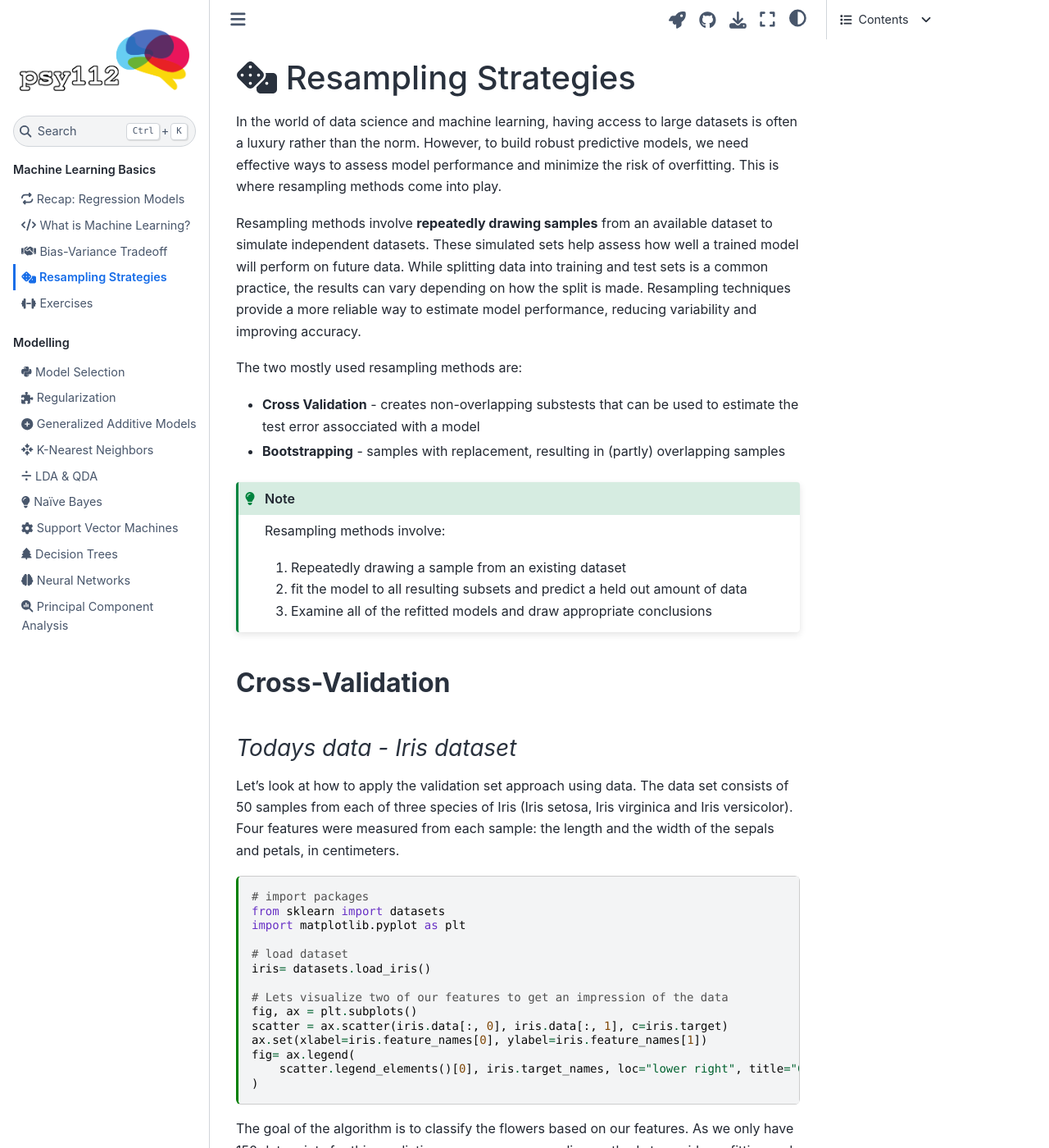
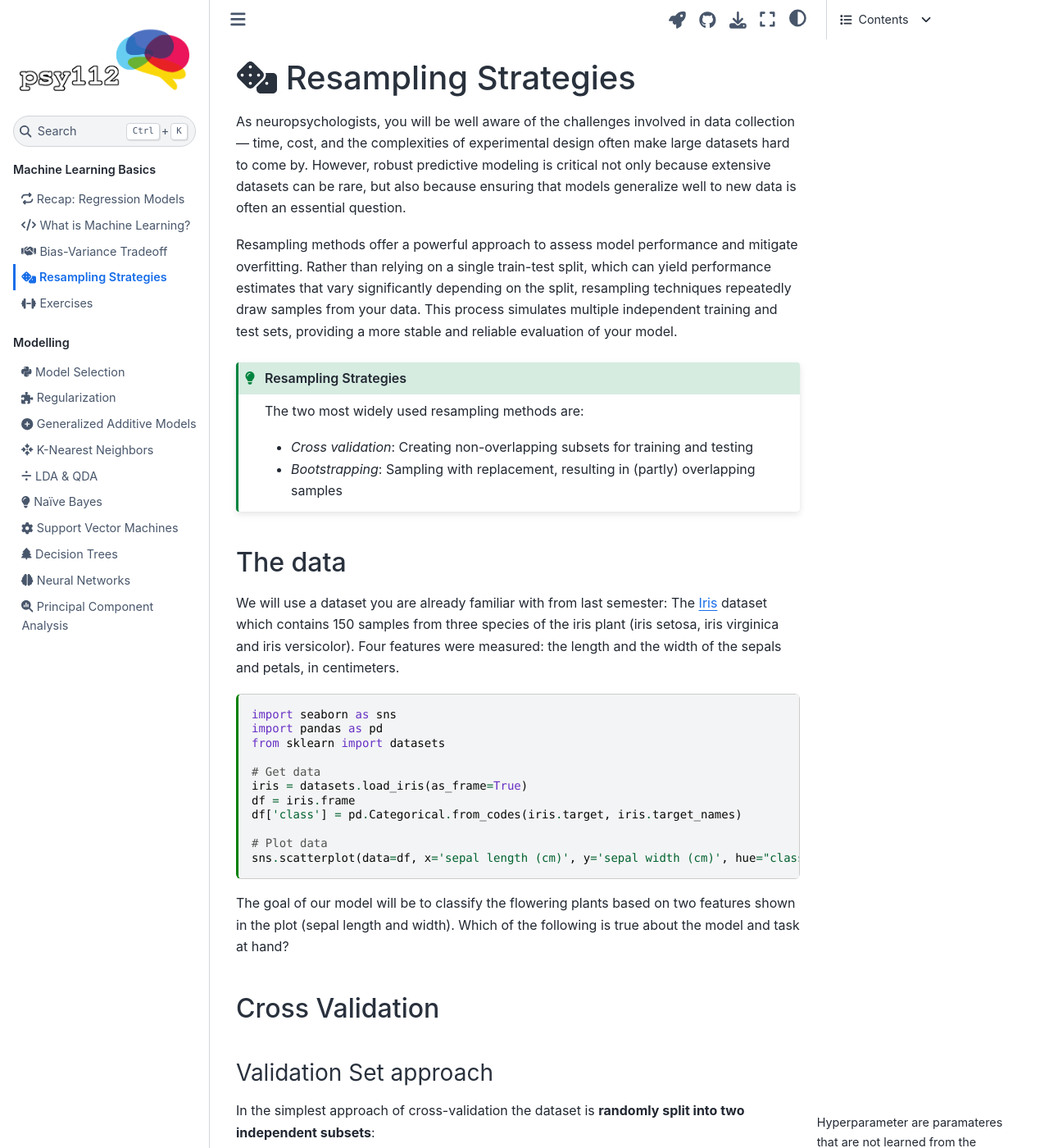
Before and after one commit to mibur1/psy112, a Jupyter Book: the page built from book/1_basics/3_resampling.md, in a window 1280 px wide and 1400 px high. Shown: the whole window at 82% size. Built offline with Jupyter Book 1.0.4 settings and Sphinx 7.4.7 and the Sphinx Book theme 1.1.4, drawn with Linux system fonts in a browser that asks for light colours; comment, search, counter and statistics services are not loaded; some of the changed text lies outside the part shown.

Commit message:
updates to resampling strategies

````diff
--- a/_config.yml
+++ b/_config.yml
@@ -20,7 +20,7 @@ bibtex_bibfiles:
 
 # Information about where the book exists on the web
 repository:
-  url: https://github.com/mibur1/psy112-book
+  url: https://github.com/mibur1/psy112
   branch: main
 
 # Add GitHub buttons to your book
@@ -28,13 +28,13 @@ html:
   home_page_in_navbar: false
   use_issues_button: true
   use_repository_button: true
-  baseurl: https://mibur1.github.io/psy112-book/
+  baseurl: https://mibur1.github.io/psy112
   extra_css:
     - _static/custom.css
 
 sphinx:
   html_context:
-    default_mode: dark
+    default_mode: light
   recursive_update: true
   config:
     html_js_files:
--- a/book/1_basics/3_resampling.md
+++ b/book/1_basics/3_resampling.md
@@ -16,51 +16,51 @@ myst:
 ---
 
 # <i class="fa-solid fa-dice"></i> Resampling Strategies
-In the world of data science and machine learning, having access to large datasets is often a luxury rather than the norm. However, to build robust predictive models, we need effective ways to assess model performance and minimize the risk of overfitting. This is where resampling methods come into play.
 
-Resampling methods involve **repeatedly drawing samples** from an available dataset to simulate independent datasets. These simulated sets help assess how well a trained model will perform on future data. While splitting data into training and test sets is a common practice, the results can vary depending on how the split is made. Resampling techniques provide a more reliable way to estimate model performance, reducing variability and improving accuracy.
+As neuropsychologists, you will be well aware of the challenges involved in data collection — time, cost, and the complexities of experimental design often make large datasets hard to come by. However, robust predictive modeling is critical not only because extensive datasets can be rare, but also because ensuring that models generalize well to new data is often an essential question.
 
-The two mostly used resampling methods are:
-- **Cross Validation** - creates non-overlapping substests that can be used to estimate the test error assocciated with a model
-- **Bootstrapping** - samples with replacement, resulting in (partly) overlapping samples
+Resampling methods offer a powerful approach to assess model performance and mitigate overfitting. Rather than relying on a single train-test split, which can yield performance estimates that vary significantly depending on the split, resampling techniques repeatedly draw samples from your data. This process simulates multiple independent training and test sets, providing a more stable and reliable evaluation of your model.
 
-```{admonition} Note
+
+```{admonition} Resampling Strategies
 :class: hint
 
-Resampling methods involve:
-1. Repeatedly drawing a sample from an existing dataset
-2. fit the model to all resulting subsets and predict a held out amount of data
-3. Examine all of the refitted models and draw appropriate conclusions
+The two most widely used resampling methods are:
+
+- *Cross validation*: Creating non-overlapping subsets for training and testing
+- *Bootstrapping*: Sampling with replacement, resulting in (partly) overlapping samples
 ```
 
-## **Cross-Validation**
-### *Todays data - Iris dataset*
-Let's look at how to apply the validation set approach using data.
-The data set consists of 50 samples from each of three species of Iris (Iris setosa, Iris virginica and Iris versicolor). Four features were measured from each sample: the length and the width of the sepals and petals, in centimeters.
+## The data
+
+We will use a dataset you are already familiar with from last semester: The [Iris](https://scikit-learn.org/stable/modules/generated/sklearn.datasets.load_iris.html) dataset which contains 150 samples from three species of the iris plant (iris setosa, iris virginica and iris versicolor). Four features were measured: the length and the width of the sepals and petals, in centimeters.
 
 ```{code-cell}
-# import packages
+import seaborn as sns
+import pandas as pd
 from sklearn import datasets
-import matplotlib.pyplot as plt
 
-# load dataset
-iris= datasets.load_iris()
+# Get data
+iris = datasets.load_iris(as_frame=True)
+df = iris.frame
+df['class'] = pd.Categorical.from_codes(iris.target, iris.target_names)
 
-# Lets visualize two of our features to get an impression of the data
-fig, ax = plt.subplots()
-scatter = ax.scatter(iris.data[:, 0], iris.data[:, 1], c=iris.target)
-ax.set(xlabel=iris.feature_names[0], ylabel=iris.feature_names[1])
-fig= ax.legend(
-    scatter.legend_elements()[0], iris.target_names, loc="lower right", title="Classes"
-)
+# Plot data
+sns.scatterplot(data=df, x='sepal length (cm)', y='sepal width (cm)', hue="class");
 ```
-The goal of the algorithm is to classify the flowers based on our features. As we only have 150 datapoints for this prediction, we can use resampling methods to avoid overfitting and get a more stable result.
+
+The goal of our model will be to classify the flowering plants based on two features shown in the plot (sepal length and width). Which of the following is true about the model and task at hand?
 
 ```{code-cell} ipython3
 :tags: [remove-input]
 from jupyterquiz import display_quiz
 display_quiz('quiz/iris.json')
 ```
+
+## Cross Validation
+
+
+
 
 ### Validation Set approach
 
@@ -72,40 +72,16 @@ In the simplest approach of cross-validation the dataset is **randomly split int
 - *Training Set*: Used to train the model by learning patterns and relationships in the data
 - *Validation Set*: Used to assess model performance across different models and hyperparameter choices. It therefore provides an estimation of the test error.
 
-```{code-cell} ipython3
-:tags: [remove-input]
-## creating a nice looking figure to visualize the spliiting in validation set approach
-import matplotlib.pyplot as plt
-import matplotlib.patches as patches
 
-# Create figure and axis
-fig, ax = plt.subplots(figsize=(8, 3), dpi=200)
-ax.set_xlim(0, 10)
-ax.set_ylim(0, 6)
-ax.axis("off")
+```{figure} figures/ValidationSet.drawio.png
+:name: VS
+:alt: Validation Set approach
+:align: center
 
-# Whole dataset
-ax.add_patch(patches.Rectangle((1, 4), 8, 1, color='gray', alpha=0.6))
-ax.text(5, 4.5, "Whole Data Set", ha='center', va='center', fontsize=12, color='black')
+The validation set splits the dataset into a training and a testing set (these do not necessarily need to be of equal size).
+```
 
-# Validation set
-ax.add_patch(patches.Rectangle((1, 2), 4, 1, color='lightcoral', alpha=0.6))
-ax.text(3, 2.5, "Validation Set", ha='center', va='center', fontsize=12, color='black')
 
-# Training set
-ax.add_patch(patches.Rectangle((5, 2), 4, 1, color='lightblue', alpha=0.6))
-ax.text(7, 2.5, "Training Set", ha='center', va='center', fontsize=12, color='black')
-
-# Arrow from Whole Data Set to Training/Validation Set
-ax.annotate('', xy=(3, 4), xytext=(3, 3), arrowprops=dict(arrowstyle='->', color='black'))
-ax.annotate('', xy=(7, 4), xytext=(7, 3), arrowprops=dict(arrowstyle='->', color='black'))
-# to Micha: Arrows even needed??
-
-# Title
-ax.text(5, 5.5, "Validation Set Approach", ha='center', va='center', fontsize=14, fontweight='bold')
-
-plt.show()
-```
 Lets try this with our Iris dataset.
 
 1.  As a first step, we need to **define the Target(y) and Features(X)**.
@@ -138,14 +114,13 @@ A high C will try to classify all training points correctly and leads to a compl
 ```{code-cell}
 from sklearn import svm
 
-# Using a support vector machine classifier with the training data
-# C as hyperparameter/Regularization parameter
-clf = svm.SVC(kernel='linear', C=1).fit(X_train, y_train)
+model = svm.SVC(kernel='linear', C=1)
+fit = model.fit(X_train, y_train)
 ```
 
 4. **Evaluate** model performance
 ```{code-cell}
-clf.score(X_test, y_test)
+fit.score(X_test, y_test)
 
 ```
 In the case of classification, we evaluate model performance using accuracy. An accuracy of ~97% means that, on average, the model correctly predicts 97 out of 100 test samples.
@@ -168,62 +143,17 @@ While the Validation Set Approach is a quick and easy way to check how well a mo
 ### k-fold Cross Validation
 To get a more reliable and robust performance estimate, we need something smarter— something that doesn’t leave our results up to chance. Rather than worrying about which split of data to use for training versus validation, we'll use them all in turn.
 
-In k-fold cross validation we randomly dive the dataset into k equal-sized folds. One fold is designated at the validation set, while the remaining **k-1** samples are the training sets. The fitting process is repeated **k-times**, each time using a different fold as the validation set. At the end of the process, we compute the **average** score across all validation sets to obtain a more reliable estimate of the model's overall performance.
+In k-fold cross validation we randomly dive the dataset into k equal-sized folds. One fold is designated at the validation set, while the remaining $k-1$ samples are the training sets. The fitting process is repeated $$k$-times, each time using a different fold as the validation set. At the end of the process, we compute the average score across all validation sets to obtain a more reliable estimate of the model's overall performance.
 
 
-```{code-cell} ipython3
-:tags: [remove-input]
+```{figure} figures/CV.drawio.png
+:name: CV
+:alt: Cross validation
+:align: center
 
-import matplotlib.pyplot as plt
-import matplotlib.patches as patches
-# documentation:
-# https://matplotlib.org/stable/api/_as_gen/matplotlib.patches.Rectangle.html
+K-fold cross validation splits the dataset into $k$ equally sized parts and then trains the model on all posible combinations of it, keeping the proportion of train/test data constant.
+```
 
-
-# defining k
-k=5
-
-# Create figure and axis
-fig, ax = plt.subplots(figsize=(8, 3))
-ax.set_xlim(0, 13)
-ax.set_ylim(0, k+4)
-ax.axis("off")
-
-# Whole dataset
-ax.add_patch(patches.Rectangle((1, 8), 10, 1, color='gray', alpha=0.6))
-ax.text(6, 8.5, "Whole Data Set", ha='center', va='center', fontsize=12, color='black')
-
-# k=1
-# Rectangle(xy, width, height...)
-ax.add_patch(patches.Rectangle((1, 2), 2, 1, facecolor='lightcoral', alpha=0.6))        # Valdiation set
-ax.add_patch(patches.Rectangle((3, 2), 8, 1, facecolor='lightblue', alpha=0.6))         # Training set
-
-# k=2
-ax.add_patch(patches.Rectangle((1, 3), 2, 1, facecolor='lightblue',  alpha=0.6))  # First training part
-ax.add_patch(patches.Rectangle((3, 3), 2, 1, facecolor='lightcoral',  alpha=0.6))  # Validation part
-ax.add_patch(patches.Rectangle((5, 3), 6, 1, facecolor='lightblue', alpha=0.6))   # Remaining training part
-
-# k=3
-ax.add_patch(patches.Rectangle((1, 4), 4, 1, facecolor='lightblue',  alpha=0.6))
-ax.add_patch(patches.Rectangle((5, 4), 2, 1, facecolor='lightcoral',  alpha=0.6))
-ax.add_patch(patches.Rectangle((7, 4), 4, 1, facecolor='lightblue', alpha=0.6))
-
-# k=4
-ax.add_patch(patches.Rectangle((1, 5), 6, 1, facecolor='lightblue',  alpha=0.6))
-ax.add_patch(patches.Rectangle((7, 5), 2, 1, facecolor='lightcoral',  alpha=0.6))
-ax.add_patch(patches.Rectangle((9, 5), 2, 1, facecolor='lightblue', alpha=0.6))
-
-# k=5
-ax.add_patch(patches.Rectangle((1, 6), 8, 1, facecolor='lightblue',  alpha=0.6))
-ax.add_patch(patches.Rectangle((9, 6), 2, 1, facecolor='lightcoral',  alpha=0.6))
-
-
-# Arrow from Whole Data Set to Training/Validation Set
-ax.annotate('', xy=(6, 7), xytext=(6, 8), arrowprops=dict(arrowstyle='<-', color='black'))
-
-plt.show()
-# probably not the most efficient way! Maybe putting it in a loop?
-```
 
 Let`s also try this method on our dataset.
 
````
Also changed, not shown: book/1_basics/figures/CV.drawio.png (added), book/1_basics/figures/ValidationSet.drawio.png (added), 1 other file.
